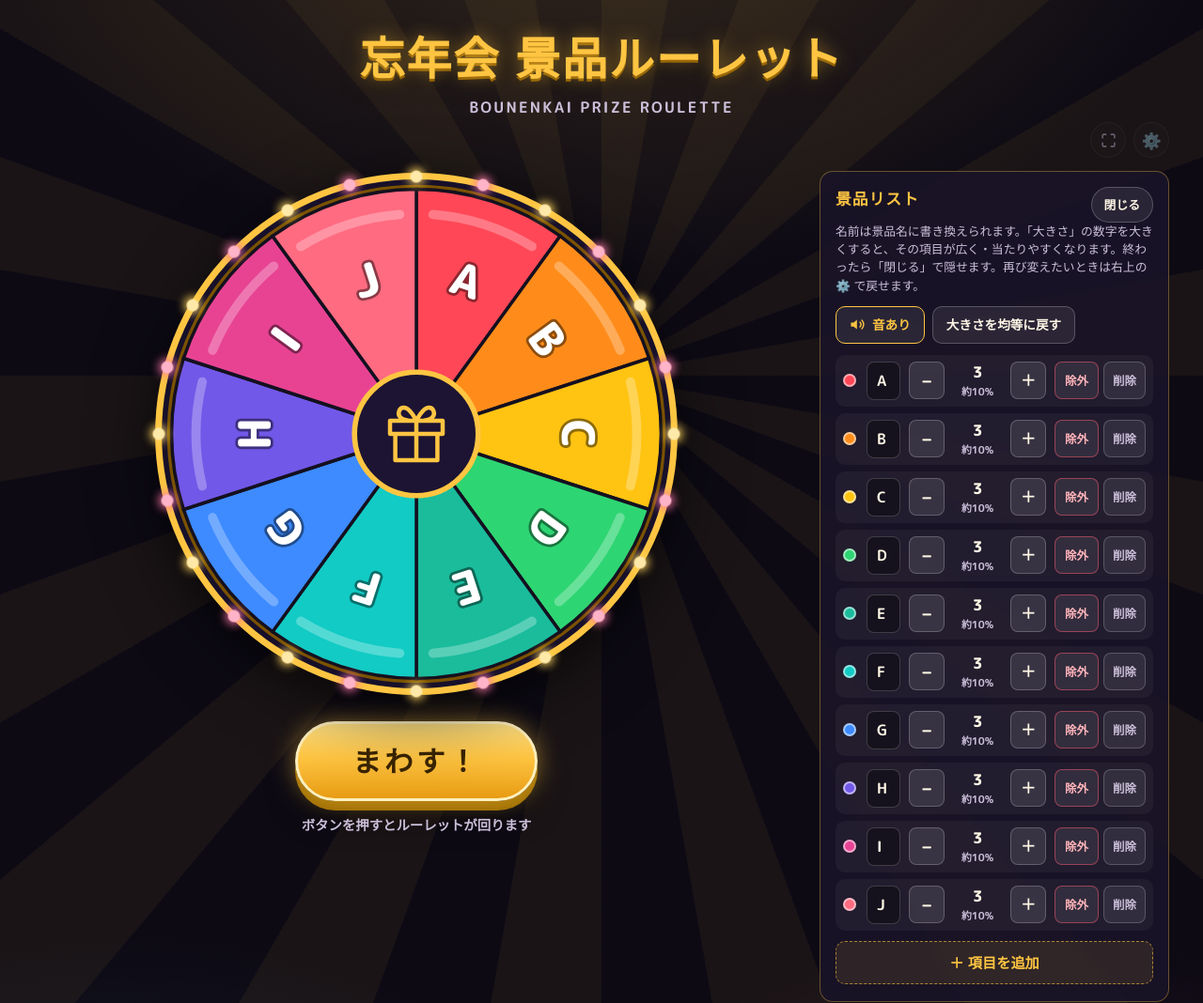
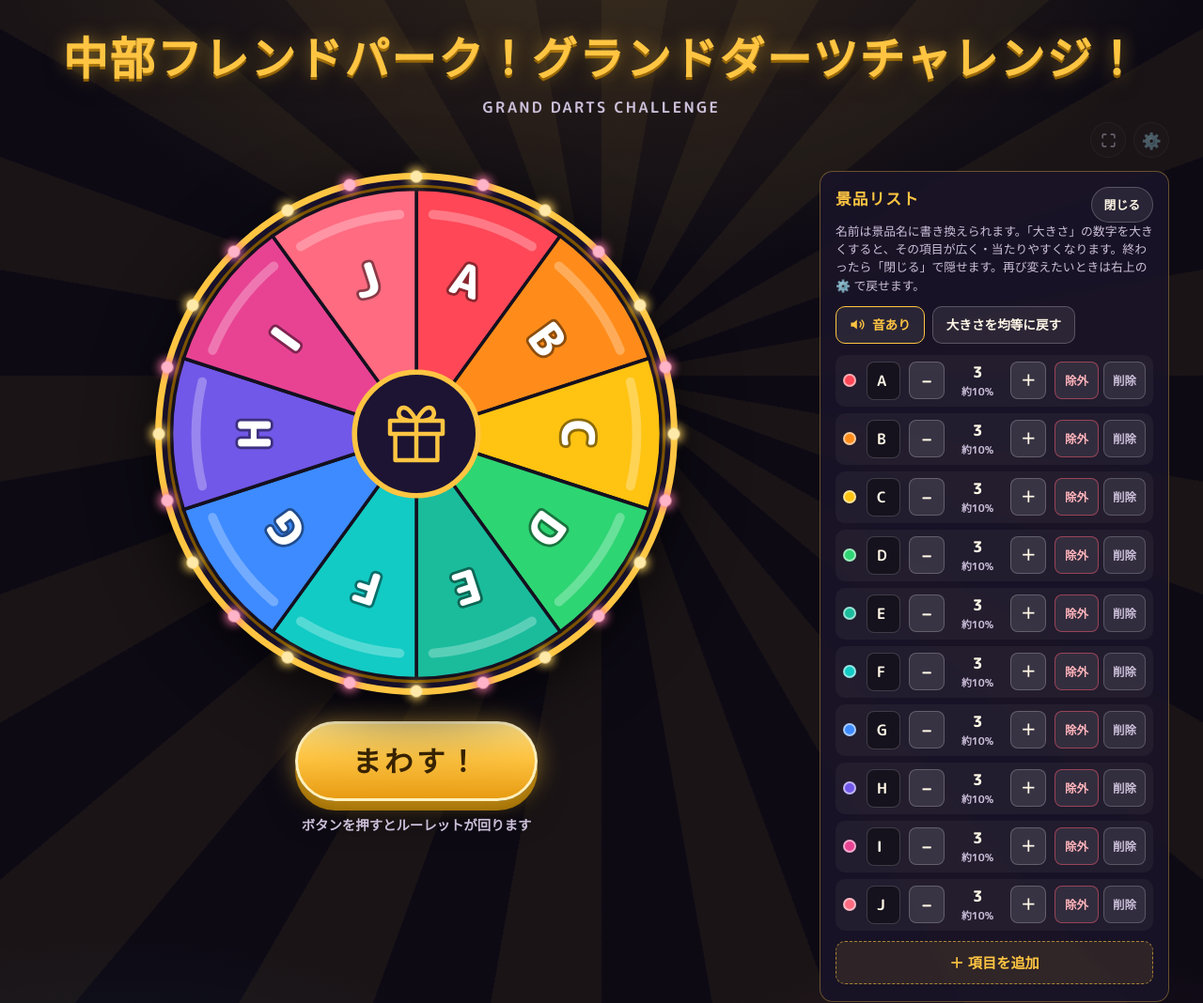
Before and after one commit to lexuslx470pmn1722-droid/bounenkai-roulette, a plain HTML site: page index.html in a window 1280 px wide. Shown: the top 1068 px of the page at 94% size. Drawn offline with Linux system fonts and the light colour scheme.

Commit message:
名称を中部フレンドパーク！グランドダーツチャレンジ！に変更

```diff
--- a/index.html
+++ b/index.html
@@ -5,7 +5,7 @@
     <meta name="viewport" content="width=device-width, initial-scale=1, viewport-fit=cover" />
     <meta name="color-scheme" content="dark" />
     <link rel="icon" href="data:," />
-    <title>忘年会 景品ルーレット</title>
+    <title>中部フレンドパーク！グランドダーツチャレンジ！</title>
     <link rel="preconnect" href="https://fonts.googleapis.com" />
     <link rel="preconnect" href="https://fonts.gstatic.com" crossorigin />
     <link href="https://fonts.googleapis.com/css2?family=M+PLUS+Rounded+1c:wght@500;700;800&display=swap" rel="stylesheet" />
@@ -302,8 +302,8 @@
 
     <div class="wrap">
       <header>
-        <h1>忘年会 景品ルーレット</h1>
-        <p class="subtitle">BOUNENKAI PRIZE ROULETTE</p>
+        <h1>中部フレンドパーク！グランドダーツチャレンジ！</h1>
+        <p class="subtitle">GRAND DARTS CHALLENGE</p>
       </header>
 
       <div class="settings-bar">
```
